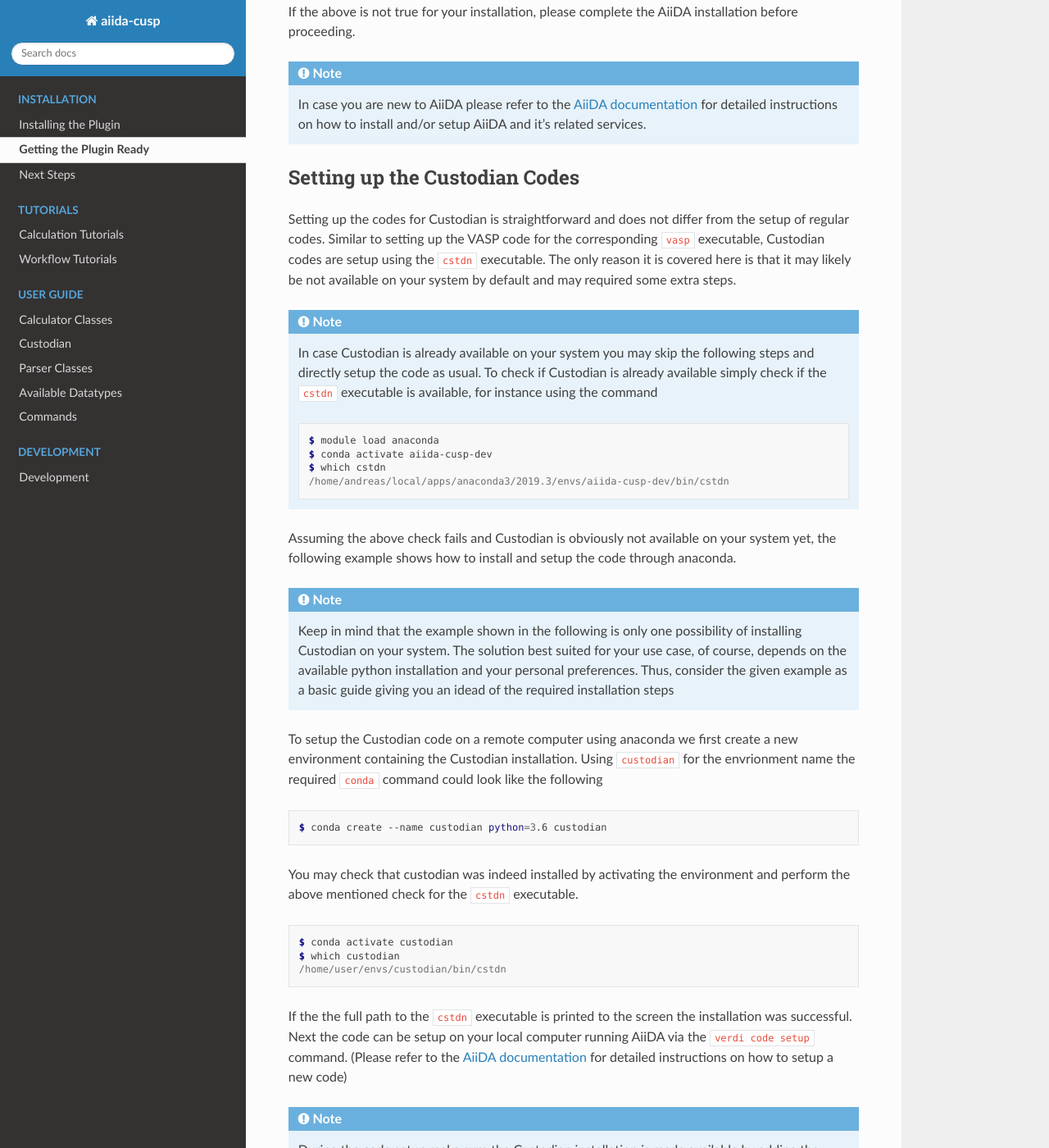
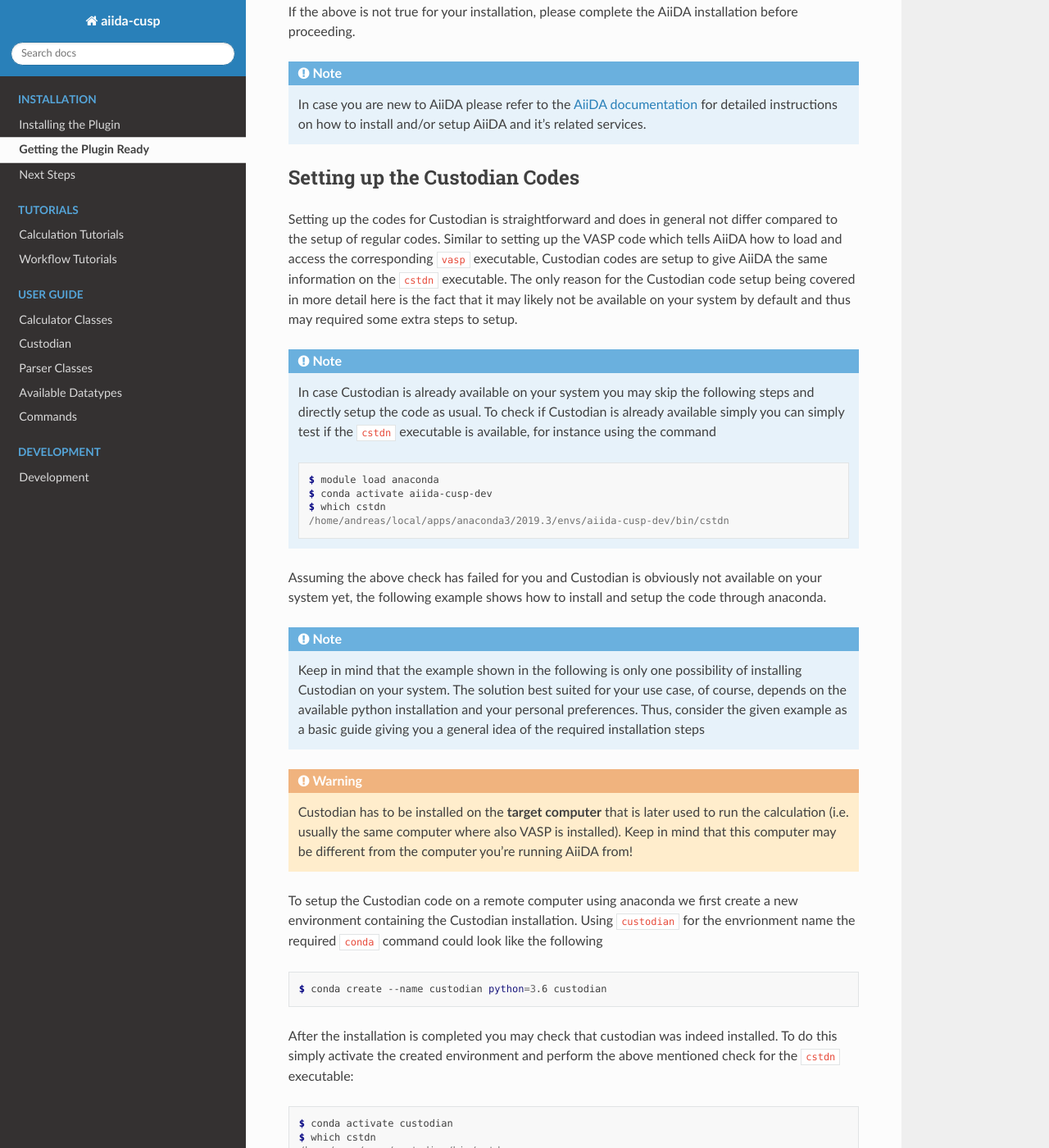
Before and after one commit to aiida-cusp/aiida-cusp, a Sphinx documentation site: the page built from docs/source/installation/get_plugin_ready.rst, in a window 1280 px wide and 1400 px high, scrolled down 301 px. Shown: the whole window at 82% size. Built offline with Sphinx 7.4.7 and the Read the Docs theme 2.0.0, drawn with Linux system fonts in a browser that asks for light colours; some of the changed text lies outside the part shown.

Commit message:
Performed a proof-read on the installation section
Some minor changes and corrections to the installation section.
This should now be OK to server as a first version for the
plugin's documentation

```diff
--- a/docs/source/installation/get_plugin_ready.rst
+++ b/docs/source/installation/get_plugin_ready.rst
@@ -21,14 +21,14 @@
 Setting up the Custodian Codes
 ==============================
 
-Setting up the codes for Custodian is straightforward and does not differ from the setup of regular codes.
-Similar to setting up the VASP code for the corresponding ``vasp`` executable, Custodian codes are setup using the ``cstdn`` executable.
-The only reason it is covered here is that it may likely be not available on your system by default and may required some extra steps.
+Setting up the codes for Custodian is straightforward and does in general not differ compared to the setup of regular codes.
+Similar to setting up the VASP code which tells AiiDA how to load and access the corresponding ``vasp`` executable, Custodian codes are setup to give AiiDA the same information on the ``cstdn`` executable.
+The only reason for the Custodian code setup being covered in more detail here is the fact that it may likely not be available on your system by default and thus may required some extra steps to setup.
 
 .. note::
 
    In case Custodian is already available on your system you may skip the following steps and directly setup the code as usual.
-   To check if Custodian is already available simply check if the  ``cstdn`` executable is available, for instance using the command
+   To check if Custodian is already available simply you can simply test if the  ``cstdn`` executable is available, for instance using the command
 
    .. code:: console
 
@@ -37,13 +37,19 @@
       $ which cstdn
       /home/andreas/local/apps/anaconda3/2019.3/envs/aiida-cusp-dev/bin/cstdn
 
-Assuming the above check fails and Custodian is obviously not available on your system yet, the following example shows how to install and setup the code through anaconda.
+Assuming the above check has failed for you and Custodian is obviously not available on your system yet, the following example shows how to install and setup the code through anaconda.
 
 .. note::
 
    Keep in mind that the example shown in the following is only one possibility of installing Custodian on your system.
    The solution best suited for your use case, of course, depends on the available python installation and your personal preferences.
-   Thus, consider the given example as a basic guide giving you an idead of the required installation steps
+   Thus, consider the given example as a basic guide giving you a general idea of the required installation steps
+
+.. warning::
+
+   Custodian has to be installed on the **target computer** that is later used to run the calculation (i.e. usually the same computer where also VASP is installed).
+   Keep in mind that this computer may be different from the computer you're running AiiDA from!
+
 
 To setup the Custodian code on a remote computer using anaconda we first create a new environment containing the Custodian installation.
 Using ``custodian`` for the envrionment name the required ``conda`` command could look like the following
@@ -52,24 +58,28 @@
 
    $ conda create --name custodian python=3.6 custodian
 
-You may check that custodian was indeed installed by activating the environment and perform the above mentioned check for the ``cstdn`` executable.
+After the installation is completed you may check that custodian was indeed installed.
+To do this simply activate the created environment and perform the above mentioned check for the ``cstdn`` executable:
 
 .. code:: console
 
    $ conda activate custodian
-   $ which custodian
+   $ which cstdn
    /home/user/envs/custodian/bin/cstdn
 
 If the the full path to the ``cstdn`` executable is printed to the screen the installation was successful.
-Next the code can be setup on your local computer running AiiDA via the ``verdi code setup`` command.
+Note that the printed path should point to the folder in which the new Anaconda environment was installed previously.
+After installing the required exectuable, the next step is now to setup the code on your local computer (i.e. the computer you're actually running AiiDA on!)
+To setup the code simply run the ``verdi code setup`` command and provide all the neccessary information you're asked for.
 (Please refer to the `AiiDA documentation`_ for detailed instructions on how to setup a new code)
 
 .. note::
 
-   During the code setup make sure the Custodian installation is made available by adding the appropriate commands to the prepend section.
-   Choose the ``cusp.vasp`` entrypoint as input plugin during setup to connect the code to the plugin's calculator.
+   When asked for the input plugin, choose the ``cusp.vasp`` entrypoint in order to connect the code to the plugin's calculator.
+   At the very end of the setup the code's prepend / append sections are requested: Please make sure the Custodian installation is made available at the code's loading time by adding the appropriate commands to the requested prepend section
+   (See the example below)
 
-After successfull code setup your newly configured Custodian code should give an output similar to the following:
+After successfull code setup you may run the `verdi code show` command  on your newly configured Custodian code which should give an output similar to the following:
 
 .. code:: console
 
@@ -101,13 +111,15 @@
 This new subcommand allows to interact with VASP pseudo-potential files and offers two different ways of adding potentials:
 
  * adding only single potentials using ``verdi data potcar add single``
- * or adding a bunch of potentials at once using ``verdi data potcar add family``
+ * or adding a batch of potentials at once using ``verdi data potcar add family``
 
 .. note::
 
    Type ``verdi data potcar --help`` on the command line to get more information on the provided commands and the expected syntax.
+   The command is also documented :ref:`here<user-guide-commands-potcar>`.
 
-In the following only a single pseudo-potential for silicon, required to run the calculation example presented in the next section, is added to the database:
+In the following, only a single pseudo-potential for silicon, required to run the calculation example presented in the next section, is added to the database.
+As stated above a single pseudo-potential may be added to the database using the ``verdi data potcar add single`` command, thus:
 
 .. code:: console
 
@@ -129,9 +141,14 @@
    Before continuing, please check the displayed list for possible errors! Continue and store? [y/N]: y
    Created new VaspPotcarFile node with UUID c6dd3acc-7ffe-44de-b638-4dff4ff8bab8 at ID 918
 
+Check the printed summary to check if the potential was recognized correctly and press ``Y`` to continue and save the potential with the shown attributes to the database.
+
 .. note::
 
-   Use the ``vasp data potcar list`` command to get an overview of the available potentials, i.e.
+   In later calculations you can choose from the different stored potentials by referencing to the ``name``, ``functional`` and ``version`` printed to the screen when adding the potential.
+   Fixing all of the three attributes uniquely defines a pseudo-potential which is the reason why these attributes are used as potential identifiers throughout this plugin.
+
+   If you want know which potentials are already stored, use the ``vasp data potcar list`` command to get an overview of the available potentials, i.e.
 
    .. code:: console
 
@@ -160,7 +177,7 @@
 Calculation Example
 ===================
 
-As an example the following code snippet describes the relaxation for a simple silicon diamond structure using both custodian and vasp code.
+As an example the following code snippet describes the relaxation for a simple silicon diamond structure using both Custodian and the VASP code.
 (Note that this is only for demonstration purposes and simply adding a custodian code will **not** enable any error correction for that calculation!
 Please refer to the calculator section on how to run a calculation with error corrections)
 For the sake of simplicity, here, all calculation input parameters are taken as defined by pymatgen's :class:`~pymatgen.io.vasp.sets.MPRelaxSet`.
@@ -219,13 +236,15 @@
    # submit the code to the daemon
    calc_node = submit(VaspSiRelax)
 
-Saving the contents to the calculation file ``test_calc.py`` we are now ready to acutally run the calculation:
+Saving the above contents to a new python file, i.e. ``test_calc.py``, we are now ready to acutally run the calculation.
+One the command line simply execute the following command to start the calculation:
 
 .. code:: console
 
    $ verdi run test_calc.py
 
-After the calculation has been successfully deployed to the daemon it should appear in the list of active processes:
+After the calculation has been successfully deployed to the daemon it should now appear in the list of active processes.
+You may check this using AiiDA's ``verdi process list`` which will output all active processes:
 
 .. code:: console
 
--- a/docs/source/installation/next_steps.rst
+++ b/docs/source/installation/next_steps.rst
@@ -13,7 +13,7 @@
 
 Nah, uh, I'd rather get to known the plugin's intestines first
 """"""""""""""""""""""""""""""""""""""""""""""""""""""""""""""
-Jump to the :ref:`User-Guide section<user-guide>` to learn everything about the details of calculation plugins and data types used by this plugin.
+Jump to the :ref:`User-Guide section<user-guide>` to learn everything about the details of calculation plugins and the data types used by this plugin.
 
 I found a bug and / or would like to contribute to the plugin
 """""""""""""""""""""""""""""""""""""""""""""""""""""""""""""
```
Also changed, not shown: docs/source/index.rst (+6 -11 lines).
